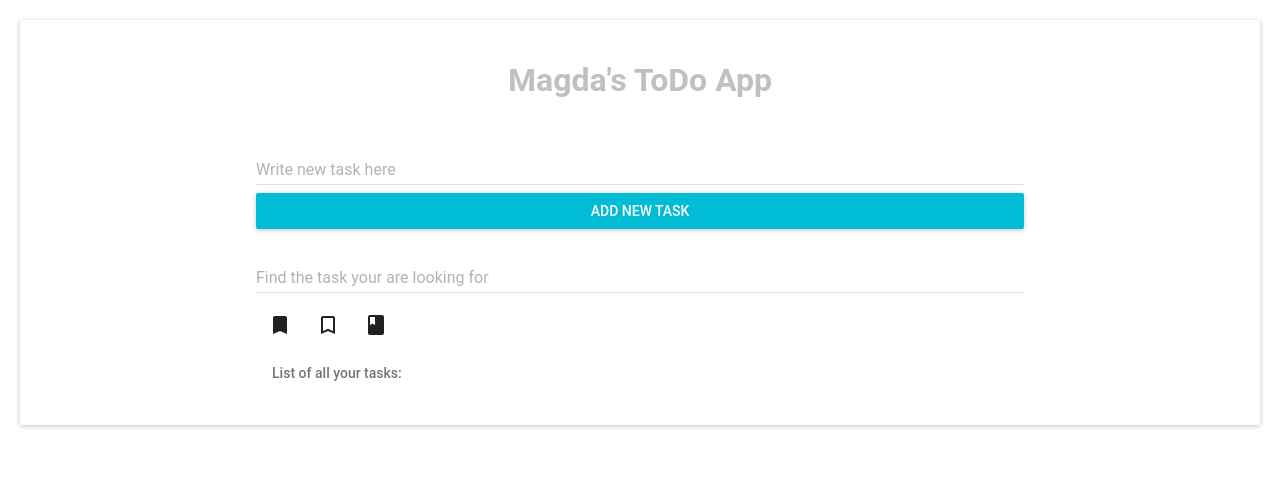
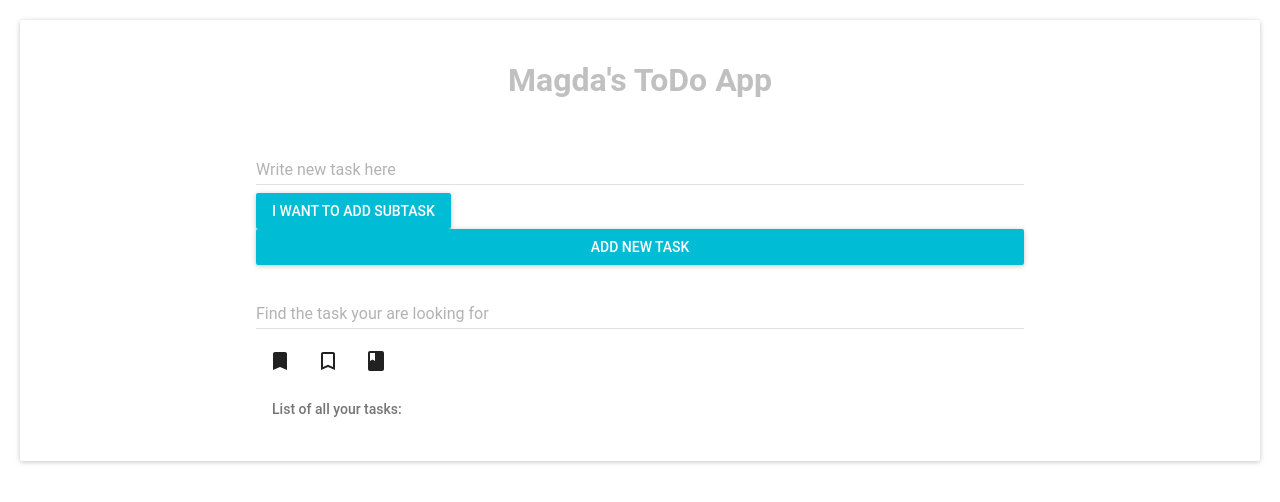
Before and after one commit to mklopotek/To-Do-App, a React (Create React App) app: page / in a window 1280 px wide. Shown: the top 502 px of the page. Built offline with nearby package versions, Linux system fonts and the light colour scheme.

Commit message:
subtask fields maker button

```diff
--- a/src/ToDo/AddTaskForm.js
+++ b/src/ToDo/AddTaskForm.js
@@ -2,11 +2,31 @@ import React from 'react';
 import TextField from 'material-ui/TextField';
 import RaisedButton from 'material-ui/RaisedButton';
 
-const AddTaskForm = ({ onNewTaskTextChanged, onAddNewTaskClickHandler, newTaskText }) => {
+const AddTaskForm = ({ onNewTaskTextChanged, onAddNewTaskClickHandler, newTaskText, addSubtaskField, subTaskFields, newSubTaskArray }) => {
 
     const styles = {
         width: '60vw',
     }
+
+    const styles2 = {
+        width: '40vw',
+    }
+
+    let subTaskArray = Array(subTaskFields).fill(null)
+
+    const subTaskFieldsMaker = () => {
+       return subTaskArray.map((e, index) => (
+            <TextField
+                type={'text'}
+                style={styles2}
+                key={index}
+                floatingLabelText="Write subtask for this task"
+                // value={newSubTaskArray[index]}
+                // onChange={onNewTaskTextChanged}
+            />
+        ))
+    }
+
 
     return (
         <div className="add-task-form">
@@ -18,6 +38,16 @@ const AddTaskForm = ({ onNewTaskTextChanged, onAddNewTaskClickHandler, newTaskTe
                     value={newTaskText}
                     onChange={onNewTaskTextChanged}
                 />
+
+                {subTaskFieldsMaker()}
+
+                <RaisedButton
+                    label="I want to add subtask"
+                    primary={true}
+                    onClick={addSubtaskField}
+                />
+
+
             </div>
             <div>
                 <RaisedButton
--- a/src/ToDo/ToDo.js
+++ b/src/ToDo/ToDo.js
@@ -10,6 +10,8 @@ class ToDo extends React.Component {
         this.state = {
             tasksArray: [],
             newTaskText: '',
+            newSubtaskArray: [],
+            subTaskFields: 0,
             searchValue: '',
             buttonValue: null
         }
@@ -28,6 +30,12 @@ class ToDo extends React.Component {
 
     onSearchTaskTextChanged = (event, value) => {
         this.setState({ searchValue: value })
+    }
+
+    addSubtaskField = () => {
+        this.setState({
+            subTaskFields: this.state.subTaskFields + 1
+        })
     }
 
     onAddNewTaskClickHandler = () => {
@@ -70,7 +78,7 @@ class ToDo extends React.Component {
 
         const newTasksArray = this.state.tasksArray.filter((e, i) => i !== index)
 
-        this.setState({tasksArray: newTasksArray})
+        this.setState({ tasksArray: newTasksArray })
 
         localStorage.setItem('magda-todo-app-tasksArray', JSON.stringify(newTasksArray))
 
@@ -138,6 +146,9 @@ class ToDo extends React.Component {
                             newTaskText={this.state.newTaskText}
                             onNewTaskTextChanged={this.onNewTaskTextChanged}
                             onAddNewTaskClickHandler={this.onAddNewTaskClickHandler}
+                            addSubtaskField={this.addSubtaskField}
+                            subTaskFields={this.state.subTaskFields}
+                            newSubtaskArray={this.state.newSubtaskArray}
                         />
 
                         <SearchTask
```
